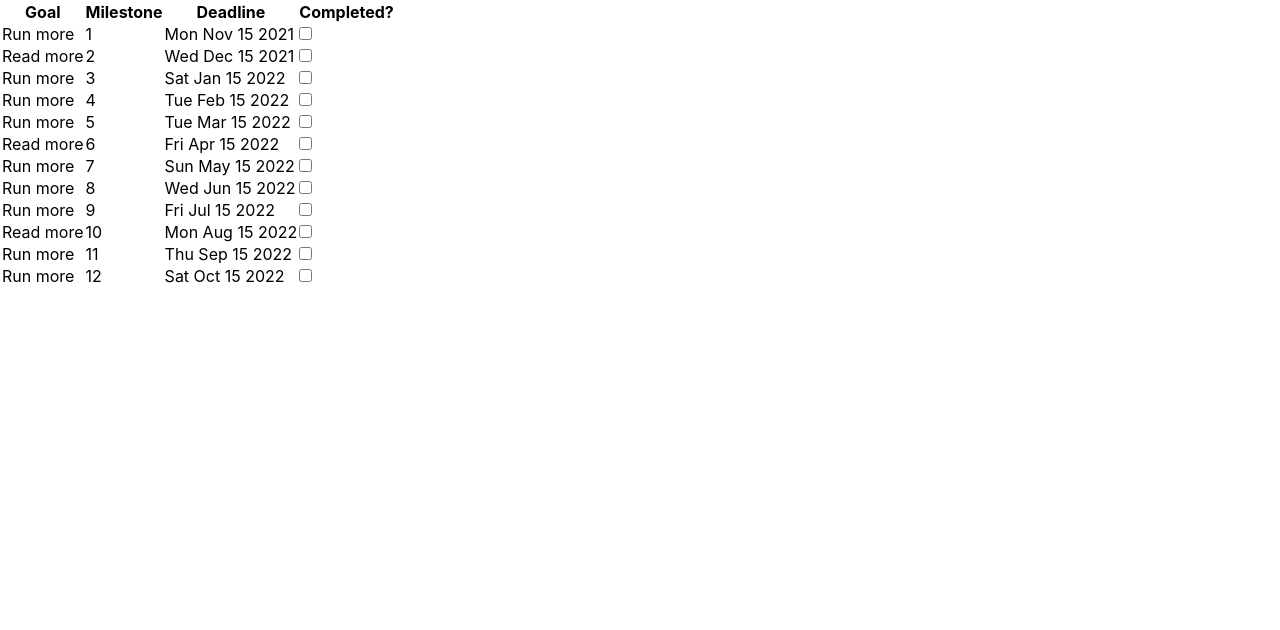
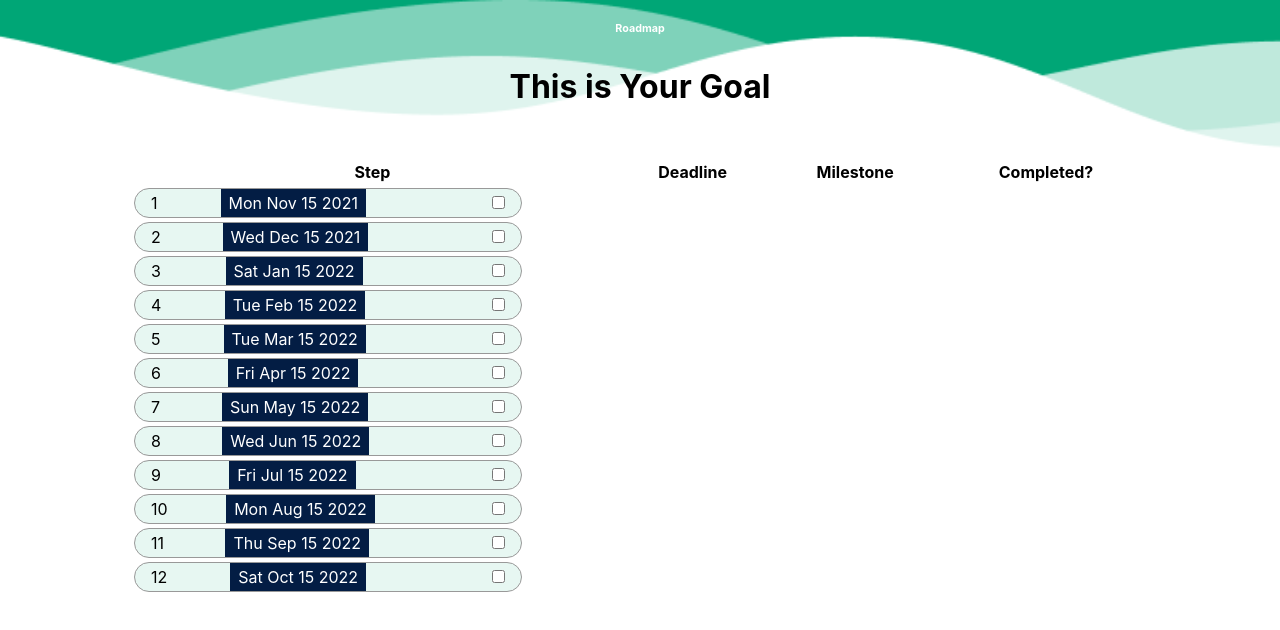
Before and after one commit to Jamalfox85/goal-tracker, a React (Create React App) app: page /schedule in a window 1280 px wide. Shown: the top 630 px of the page. Built offline with nearby package versions, Linux system fonts and the light colour scheme.

Commit message:
began styling schedule page. Styled header and start of schedule entries. Will work on final spacing tomorrow

```diff
--- /dev/null
+++ b/src/Pages/Schedule.css
@@ -0,0 +1,63 @@
+.schedule-wrapper {
+  height: 100vh;
+  width: 100%;
+  background-color: #00a676;
+}
+.schedule-header {
+  background-image: url("../Assets/SetGoal-Header.png");
+  display: flex;
+  background-size: cover;
+  flex-direction: column;
+  justify-content: center;
+  align-items: center;
+  height: 20vh;
+}
+.schedule-main {
+  background-color: #fff;
+  height: 80vh;
+  width: 100%;
+  text-align: center;
+  padding: 0 10%;
+}
+.h6-schedule-header {
+  position: relative;
+  top: -3em;
+  color: #fff;
+}
+
+.scheduleEntry {
+  height: 30px;
+  width: 80%;
+  display: -webkit-box;
+  display: -ms-flexbox;
+  display: flex;
+  margin: 0.25em;
+  border-radius: 25px;
+  -webkit-box-pack: justify;
+  -ms-flex-pack: justify;
+  justify-content: space-between;
+  -webkit-box-align: center;
+  -ms-flex-align: center;
+  align-items: center;
+  overflow: hidden;
+  background-color: #00a67718;
+  border: solid 1px #999;
+  padding: 0 1em;
+  position: relative;
+}
+
+.schedule-deadline {
+  display: -webkit-box;
+  display: -ms-flexbox;
+  display: flex;
+  -webkit-box-pack: center;
+  -ms-flex-pack: center;
+  justify-content: center;
+  -webkit-box-align: center;
+  -ms-flex-align: center;
+  align-items: center;
+  background-color: #031d44;
+  color: #fff;
+  padding: 0.5em;
+  height: 2em;
+}
--- a/src/Pages/Schedule.js
+++ b/src/Pages/Schedule.js
@@ -1,121 +1,121 @@
-import React from 'react'
+import React from "react";
+import "./Schedule.css";
 
 const Schedule = () => {
-
   // const goalLength = 12;
   // const d1 = new Date()
   // d1.setMonth(d1.getMonth()+ goalLength)
 
   const setMilestoneDate = (milestone) => {
     const milestoneDate = new Date();
-        milestoneDate.setMonth(milestoneDate.getMonth() + milestone)
+    milestoneDate.setMonth(milestoneDate.getMonth() + milestone);
     return milestoneDate.toDateString();
-    }
+  };
 
   const schedule = [
-
     {
       goal: "Run more",
       milestone: 1,
       deadline: setMilestoneDate(1),
-            completed: <input type="checkbox"/>
+      completed: <input type="checkbox" />,
     },
     {
       goal: "Read more",
       milestone: 2,
       deadline: setMilestoneDate(2),
-            completed: <input type="checkbox"/>
+      completed: <input type="checkbox" />,
     },
     {
       goal: "Run more",
       milestone: 3,
       deadline: setMilestoneDate(3),
-            completed: <input type="checkbox"/>
+      completed: <input type="checkbox" />,
     },
     {
       goal: "Run more",
       milestone: 4,
       deadline: setMilestoneDate(4),
-            completed: <input type="checkbox"/>
+      completed: <input type="checkbox" />,
     },
     {
       goal: "Run more",
       milestone: 5,
       deadline: setMilestoneDate(5),
-            completed: <input type="checkbox"/>
+      completed: <input type="checkbox" />,
     },
     {
       goal: "Read more",
       milestone: 6,
       deadline: setMilestoneDate(6),
-            completed: <input type="checkbox"/>
+      completed: <input type="checkbox" />,
     },
     {
       goal: "Run more",
       milestone: 7,
       deadline: setMilestoneDate(7),
-            completed: <input type="checkbox"/>
+      completed: <input type="checkbox" />,
     },
     {
       goal: "Run more",
       milestone: 8,
       deadline: setMilestoneDate(8),
-            completed: <input type="checkbox"/>
+      completed: <input type="checkbox" />,
     },
     {
       goal: "Run more",
       milestone: 9,
       deadline: setMilestoneDate(9),
-            completed: <input type="checkbox"/>
+      completed: <input type="checkbox" />,
     },
     {
       goal: "Read more",
       milestone: 10,
       deadline: setMilestoneDate(10),
-            completed: <input type="checkbox"/>
+      completed: <input type="checkbox" />,
     },
     {
       goal: "Run more",
       milestone: 11,
       deadline: setMilestoneDate(11),
-            completed: <input type="checkbox"/>
+      completed: <input type="checkbox" />,
     },
     {
       goal: "Run more",
       milestone: 12,
       deadline: setMilestoneDate(12),
-            completed: <input type="checkbox"/>
-        }
-
-    ]
-
-
-
+      completed: <input type="checkbox" />,
+    },
+  ];
 
   return (
-        <div>
-            <table>
+    <div className="schedule-wrapper">
+      <div className="schedule-header">
+        <h6 className="h6-schedule-header">Roadmap</h6>
+        <h1>This is Your Goal</h1>
+      </div>
+      <table className="schedule-main">
         <thead>
           <tr>
-                        <th>Goal</th>
+            <th>Step</th>
+            <th>Deadline</th>
+
             <th>Milestone</th>
-                        <th>Deadline</th>
             <th>Completed?</th>
           </tr>
         </thead>
         <tbody>
           {schedule.map((item, index) => (
-                        <tr key={index}>
-                            <td>{schedule[index].goal}</td>
+            <tr className="scheduleEntry" key={index}>
               <td>{schedule[index].milestone}</td>
-                            <td>{schedule[index].deadline}</td>
+              <td className="schedule-deadline">{schedule[index].deadline}</td>
+              <td>{schedule[index].item}</td>
               <td>{schedule[index].completed}</td>
             </tr>
           ))}
         </tbody>
       </table>
     </div>
-    )
-}
+  );
+};
 
-export default Schedule
+export default Schedule;
```
Lines whose indentation alone changed are shown as unchanged.
